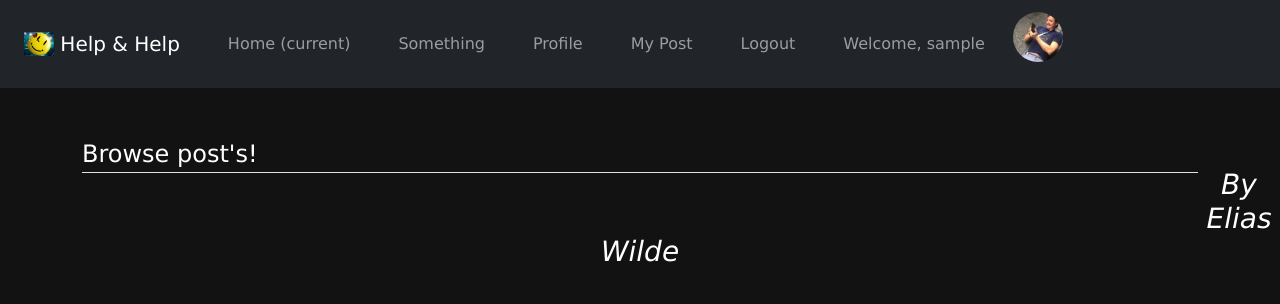
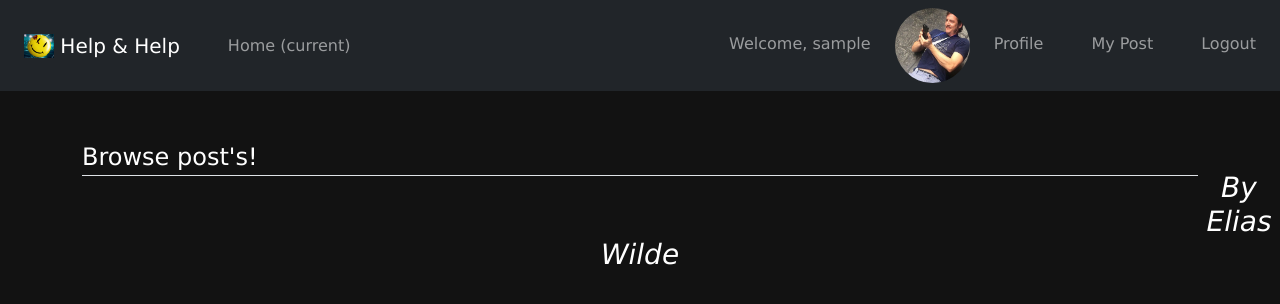
Before and after one commit to Elias-Wilde/my-projekt, a Flask app: page /browse in a window 1280 px wide. Shown: the top 304 px of the page. Run offline with Flask 2, Linux system fonts and the light colour scheme; the visitor is signed in with stand-in values (Sample User, id 1); data comes from the database, SQL or seed files in the repository; both versions use the stored data as it was after the commit; data that the repository does not hold is empty; some libraries are stand-ins or nearby versions.

Commit message:
changed the nav bar

```diff
--- a/my_project/routes.py
+++ b/my_project/routes.py
@@ -31,6 +31,10 @@ def browse_page():
         "browse.html", page_tittle="Browse", posts=posts, users=users
     )
 
+
+@app.route("/post_details", methods=["GET", "POST"])
+def post_details_page():
+    return render_template("post_details.html", page_tittle="Post details")
 
 @app.route("/create", methods=["GET", "POST"])
 @login_required
--- a/my_project/static/styles.css
+++ b/my_project/static/styles.css
@@ -9,8 +9,8 @@ footer {
 }
 .profile-picture {
     vertical-align: middle;
-    width: 50px;
-    height: 50px;
+    width: 75px;
+    height: 75px;
     border-radius: 50% !important;
   }
 .w-wrap {
--- a/my_project/templates/base.html
+++ b/my_project/templates/base.html
@@ -19,7 +19,7 @@
 <body>
 
     <header>
-        <nav class="navbar navbar-expand lg navbar-dark bg-dark">
+        <nav class="navbar navbar-expand lg navbar-dark bg-dark ">
                 <a class="navbar-brand mx-4" href="{{ url_for('landing_page') }}">
                     <img src="static/logo.jpg" alt="" width="30" height="24" class="d-inline-block align-text-top ml-5">
                     Help & Help
@@ -27,17 +27,20 @@
                 <button class="navbar-toggler" type="button" data-toggle="collapse" data-target="#navbarNav">
                     <span class="navbar-toggler-icon"></span>
                 </button>
-                <div class="collapse navbar-collapse" id="navbarNav">
+                <div class="collapse navbar-collapse d-flex flex-row justify-content-between" id="navbarNav">
                     <ul class="navbar-nav mr-auto">
                         <li class="nav-item active p-3">
                             <a class="nav-link" href="{{ url_for('landing_page') }}">Home <span class="sr-only">(current)</span> </a> <!-- 'current' is not working-->
                         </li>
-                        <li class="nav-item p-3">
-                            <a class="nav-link" href="#">Something</a>
-                        </li>
                     </ul>
                      {% if current_user.is_authenticated %}
                         <ul class="navbar-nav">
+                            <li class="nav-item p-3 float-right">
+                                <a class="nav-link">Welcome, {{ current_user.user_name }}</a>
+                            </li>
+                            <li class="nav-item">
+                                <img class="profile-picture" src="{{ url_for('static', filename='profile_pics/' + current_user.image_file) }}">
+                            </li>
                             <li class="nav-item p-3">
                                 <a class="nav-link" href="{{ url_for('profile_page') }}">Profile</a>
                             </li>
@@ -46,12 +49,6 @@
                             </li>
                             <li class="nav-item p-3">
                                 <a class="nav-link" href="{{ url_for('logout_page') }}">Logout</a>
-                            </li>
-                            <li class="nav-item p-3 float-right">
-                                <a class="nav-link">Welcome, {{ current_user.user_name }}</a>
-                            </li>
-                            <li class="nav-item p-1">
-                                <img class="profile-picture" src="{{ url_for('static', filename='profile_pics/' + current_user.image_file) }}">
                             </li>
                         </ul>
                      {% else %}
--- a/my_project/templates/browse.html
+++ b/my_project/templates/browse.html
@@ -11,7 +11,7 @@
         {% for post in posts %}
         {% for user in users %}
         {% if post.owner == user.id %}
-        <div class="border border-white my-5 p-3 w-wrap">
+        <div class="border border-secondary my-5 p-3 w-wrap bg-dark">
             <div class="d-flex justify-content-between">
                 <div>
                     <p class="mb-0">Name:</p>
--- a/my_project/templates/landing_page.html
+++ b/my_project/templates/landing_page.html
@@ -16,7 +16,7 @@
                 <div class="carousel-item active">
                     <img class="d-block w-100" src="static/community-stock.jpg" alt="First slide">
                     <div class="carousel-caption" style="position: absolute; top: 35%;">
-                        <h3> whats going on girlz</h3>
+                        <h3> Some sample text</h3>
                         <p>we love to entertain you</p>
                         <a href="{{ url_for('get_started_page') }}" class="btn btn-primary" role="button">Getting started</a>
                     </div>
@@ -24,7 +24,7 @@
                 <div class="carousel-item">
                     <img class="d-block w-100" src="static/neighbor.jpg" alt="Second slide">
                     <div class="carousel-caption" style="position: absolute; top: 35%;">
-                        <h3> whats going on boyz</h3>
+                        <h3> Some sample text</h3>
                         <p>we love to entertain you</p>
                         <a href="{{ url_for('get_started_page') }}" class="btn btn-primary" role="button">Getting started</a>
                     </div>
@@ -32,7 +32,7 @@
                 <div class="carousel-item">
                     <img class="d-block w-100" src="static/fence.jpg" alt="Third slide">
                     <div class="carousel-caption" style="position: absolute; top: 35%;">
-                        <h3> whats going on diversez</h3>
+                        <h3> Some sample text</h3>
                         <p>we love to entertain you</p>
                         <a href="{{ url_for('get_started_page') }}" class="btn btn-primary" role="button">Getting started</a>
                     </div>
--- /dev/null
+++ b/my_project/templates/post_details.html
@@ -0,0 +1,5 @@
+{% extends "base.html" %}
+
+{% block content %}
+<h1>Get starteddddddddddd</h1>
+{% endblock %}
```
Also changed, not shown: my_project/my_project.db, my_project/static/profile_pics/8a06c12e2e0f8572.png (added).
